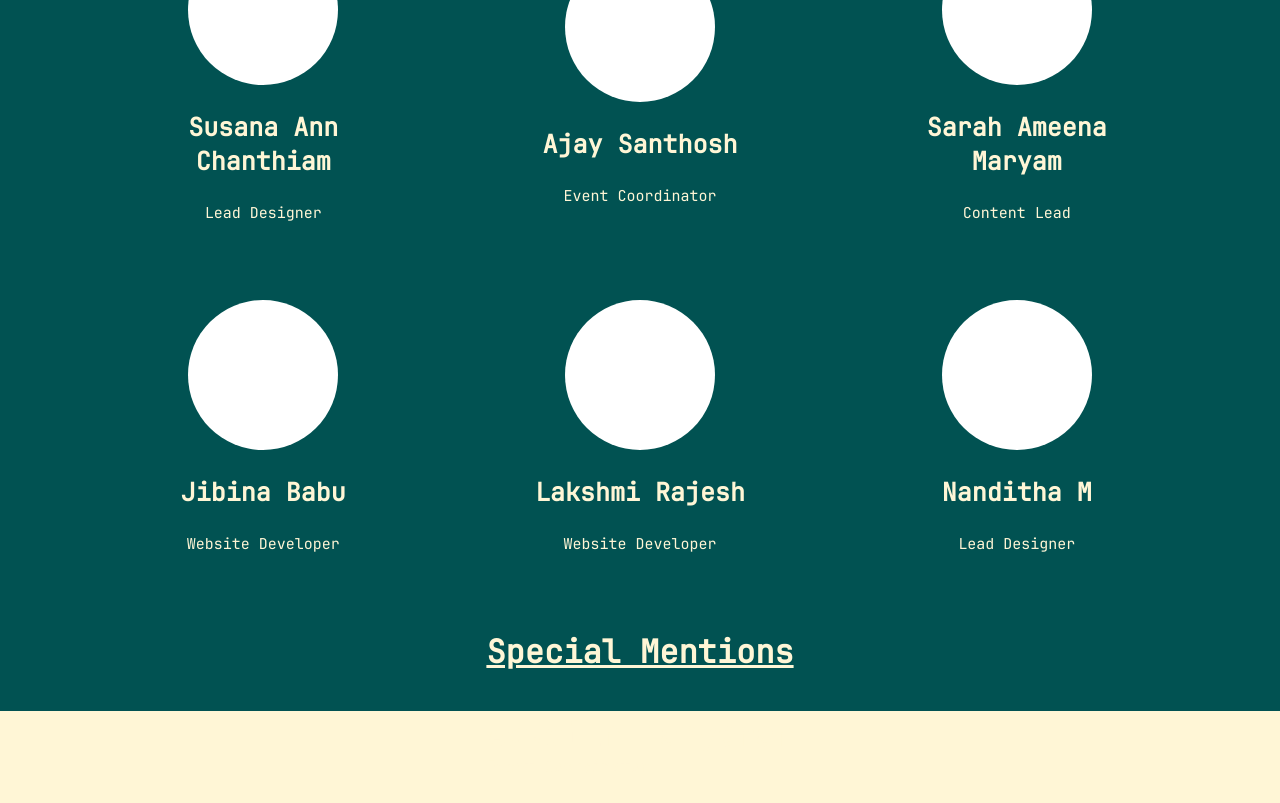
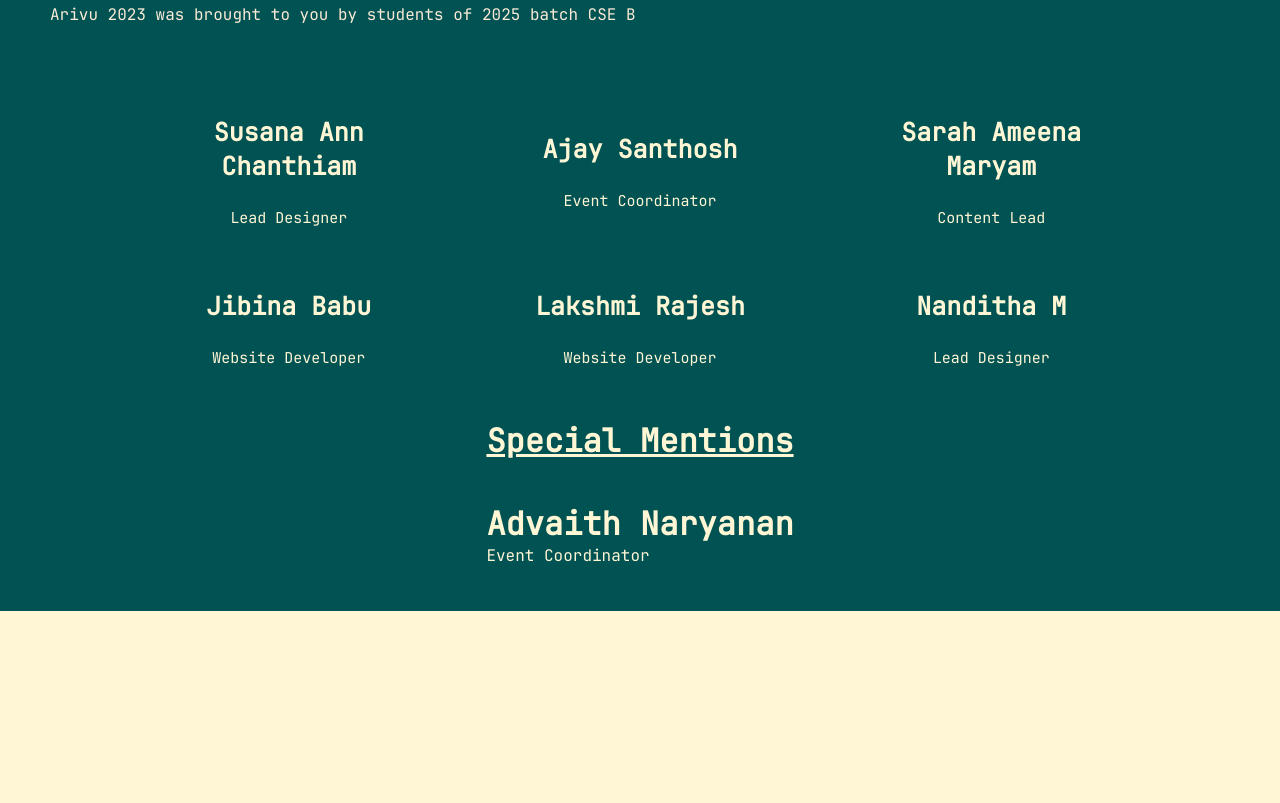
Before and after one commit to Glitchyi/Arivu, a plain HTML site: page views/about.html in a window 1280 px wide. Shown: the part 249-1052 px from the top of the page. After the commit the page ends 919 px from the top, so only its background shows below. Drawn offline with Linux system fonts and the light colour scheme.

Commit message:
Update about page content and styles

```diff
--- a/public/style_about.css
+++ b/public/style_about.css
@@ -49,21 +49,26 @@ img {
 }
 
 .about {
-  height: 100vh;
+  height: calc(100vh - 100px);
   background-color: #015252;
   display: flex;
   flex-direction: column;
-  justify-content: center;
+  justify-content: start;
   padding-top: 50px;
-  align-items: startr;
+  align-items: start;
   gap: 10vh;
 }
 
 .about-panel{
-  gap: 6vw;
+  gap: 4vw;
   display: flex;
   justify-content: center;
   flex-wrap: wrap;
+}
+
+.about-panel h1{
+  color: #fff6d6;
+  padding: 0px;
 }
 
 .spl{
@@ -118,16 +123,11 @@ img {
     padding-bottom: 60px;
     padding-top: 60px;
   }
+  .about-panel{
+    gap: 8vw;
+  }
+
 }
 .desc{
   color: antiquewhite; padding-left: 50px;padding-right: 50px;padding-top: 20px
 }
-.dp{
-    height: 150px;
-    width: 150px;
-    background-color: white;
-    border-radius: 50%;
-    flex-shrink: 0;
-
-
-}
--- a/views/about.html
+++ b/views/about.html
@@ -32,6 +32,7 @@
   <body>
     <div class="header">
       <div class="logo">
+        <a href="../index.html"></a>
         <img class="logo-img" src="../public/logo.webp" />
         <b>
           <h1 class="arivu-text">Arivu</h1>
@@ -44,38 +45,36 @@
       <div>
         <h1 class="title">About Us</h1>
         <p class="desc">
-          Arivu was brought to you by students of 2025 batch CSE B
+          Arivu 2023 was brought to you by students of 2025 batch CSE B
         </p>
       </div>
       <div class="about-panel">
         <div class="profile">
-          <div class="dp"></div>
           <h1>Susana Ann Chanthiam</h1>
           <p>Lead Designer</p>
         </div>
         <div class="profile">
-          <div class="dp"></div>
+
           <h1>Ajay Santhosh</h1>
           <p>Event Coordinator</p>
         </div>
 
         <div class="profile">
-          <div class="dp"></div>
+
           <h1>Sarah Ameena Maryam</h1>
           <p>Content Lead</p>
         </div>
         <div class="profile">
-          <div class="dp"></div>
+
           <h1>Jibina Babu</h1>
           <p>Website Developer</p>
         </div>
         <div class="profile">
-          <div class="dp"></div>
+
           <h1>Lakshmi Rajesh</h1>
           <p>Website Developer</p>
         </div>
         <div class="profile">
-          <div class="dp"></div>
           <h1>Nanditha M</h1>
           <p>Lead Designer</p>
         </div>
```
Also changed, not shown: index.html (+1 -1 lines).
